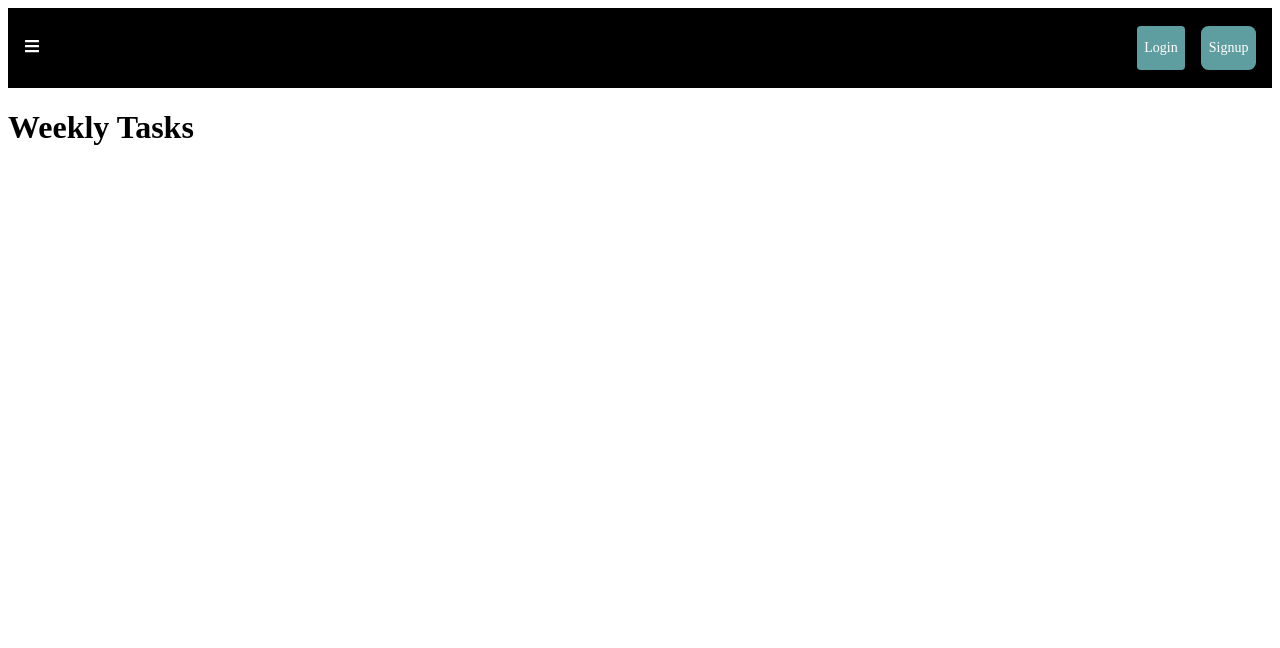
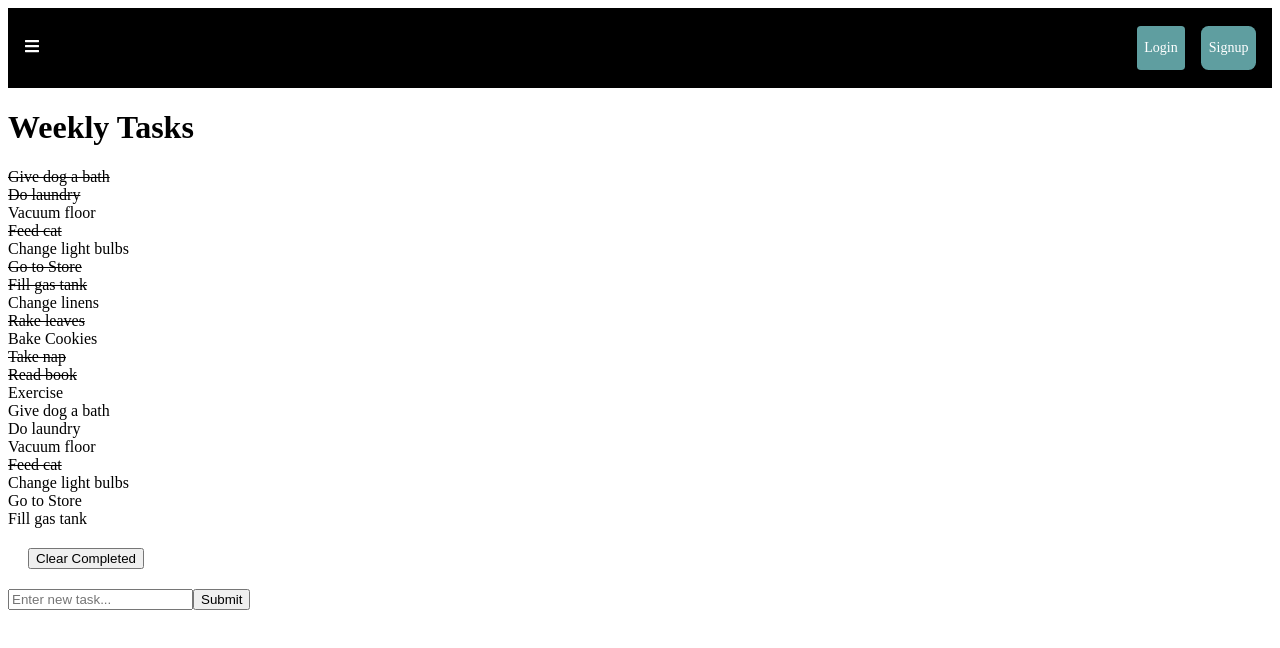
Before and after one commit to A-Mosher/cellarmancapstonefrontend, a React (Create React App) app: page /weeklyTasks in a window 1280 px wide. Shown: the top 648 px of the page. Built offline with nearby package versions, Linux system fonts and the light colour scheme.

Commit message:
added weekly tasks list by copying the same format from daily tasks with names changed.

```diff
--- /dev/null
+++ b/src/components/pages/weeklyTasks.css
@@ -0,0 +1,7 @@
+.strike {
+    text-decoration: line-through;
+  }
+
+  .weeklyTasks {
+    cursor: pointer;
+  }
--- a/src/components/pages/weeklyTasks.js
+++ b/src/components/pages/weeklyTasks.js
@@ -1,11 +1,43 @@
-import React from 'react';
+import React, { useState } from 'react';
+import weeklyData from '../weeklyTaskStuff/weeklyData.json';
+import WeeklyHeader from '../weeklyTaskStuff/weeklyHeader';
+import WeeklyTaskList from '../weeklyTaskStuff/weeklyTaskList';
+import TaskForm from '../dailyTaskStuff/taskForm';
+import './weeklyTasks.css';
+
 
 function WeeklyTasks() {
+
+    const [ weeklyTaskList, setWeeklyTaskList] = useState(weeklyData);
+
+    const handleToggle = (id) => {
+        let mapped = weeklyTaskList.map(task => {
+            return task.id === Number(id) ? { ...task, complete: !task.complete } : { ...task};
+        });
+        setWeeklyTaskList(mapped);
+    }
+
+    const handleFilter = () => {
+        let filtered = weeklyTaskList.filter(task => {
+            return !task.complete;
+        });
+        setWeeklyTaskList(filtered);
+    }
+
+    const addTask = (userInput) => {
+        let copy = [...weeklyTaskList];
+        copy = [...copy, { id: weeklyTaskList.length + 1, task: userInput, complete: false }];
+        setWeeklyTaskList(copy);
+    }
+
+
     return (
         <div className='weeklyTasks'>
-            <h1>Weekly Tasks</h1>
+            <WeeklyHeader />
+            <WeeklyTaskList weeklyTaskList={weeklyTaskList} handleToggle={handleToggle} handleFilter={handleFilter} />
+            <TaskForm addTask={addTask} />
         </div>
-    )
+    );
 }
 
 export default WeeklyTasks;
--- /dev/null
+++ b/src/components/weeklyTaskStuff/weeklyData.json
@@ -0,0 +1,81 @@
+[{
+    "id": 1,
+    "task": "Give dog a bath",
+    "complete": true
+  }, {
+    "id": 2,
+    "task": "Do laundry",
+    "complete": true
+  }, {
+    "id": 3,
+    "task": "Vacuum floor",
+    "complete": false
+  }, {
+    "id": 4,
+    "task": "Feed cat",
+    "complete": true
+  }, {
+    "id": 5,
+    "task": "Change light bulbs",
+    "complete": false
+  }, {
+    "id": 6,
+    "task": "Go to Store",
+    "complete": true
+  }, {
+    "id": 7,
+    "task": "Fill gas tank",
+    "complete": true
+  }, {
+    "id": 8,
+    "task": "Change linens",
+    "complete": false
+  }, {
+    "id": 9,
+    "task": "Rake leaves",
+    "complete": true
+  }, {
+    "id": 10,
+    "task": "Bake Cookies",
+    "complete": false
+  }, {
+    "id": 11,
+    "task": "Take nap",
+    "complete": true
+  }, {
+    "id": 12,
+    "task": "Read book",
+    "complete": true
+  }, {
+    "id": 13,
+    "task": "Exercise",
+    "complete": false
+  }, {
+    "id": 14,
+    "task": "Give dog a bath",
+    "complete": false
+  }, {
+    "id": 15,
+    "task": "Do laundry",
+    "complete": false
+  }, {
+    "id": 16,
+    "task": "Vacuum floor",
+    "complete": false
+  }, {
+    "id": 17,
+    "task": "Feed cat",
+    "complete": true
+  }, {
+    "id": 18,
+    "task": "Change light bulbs",
+    "complete": false
+  }, {
+    "id": 19,
+    "task": "Go to Store",
+    "complete": false
+  }, {
+    "id": 20,
+    "task": "Fill gas tank",
+    "complete": false
+  }]
--- /dev/null
+++ b/src/components/weeklyTaskStuff/weeklyHeader.js
@@ -0,0 +1,11 @@
+import React from 'react';
+
+const WeeklyHeader = () => {
+    return (
+        <header>
+            <h1>Weekly Tasks</h1>
+        </header>
+    );
+};
+
+export default WeeklyHeader;
--- /dev/null
+++ b/src/components/weeklyTaskStuff/weeklyTaskList.js
@@ -0,0 +1,18 @@
+import React from 'react';
+import WeeklyTasks from './weeklyTasks';
+
+
+const WeeklyTaskList = ({weeklyTaskList, handleToggle, handleFilter}) => {
+    return (
+        <div>
+            {weeklyTaskList.map(weeklyTasks => {
+                return (
+                    <WeeklyTasks weeklyTasks={weeklyTasks} handleToggle={handleToggle} handleFilter={handleFilter} />
+                )
+            })}
+            <button style={{margin: '20px'}} onClick={handleFilter}>Clear Completed</button>
+        </div>
+    );
+};
+
+export default WeeklyTaskList;
--- /dev/null
+++ b/src/components/weeklyTaskStuff/weeklyTasks.js
@@ -0,0 +1,17 @@
+import React from 'react';
+
+const WeeklyTasks = ({weeklyTasks, handleToggle}) => {
+
+    const handleClick = (e) => {
+        e.preventDefault()
+        handleToggle(e.currentTarget.id)
+    }
+
+    return (
+        <div id={weeklyTasks.id} key={weeklyTasks.id + weeklyTasks.task} name='weeklyTasks' value={weeklyTasks.id} onClick={handleClick} className={weeklyTasks.complete ? "weeklyTasks strike" : "weeklyTasks"}>
+            {weeklyTasks.task}
+        </div>
+    );
+};
+
+export default WeeklyTasks;
```
